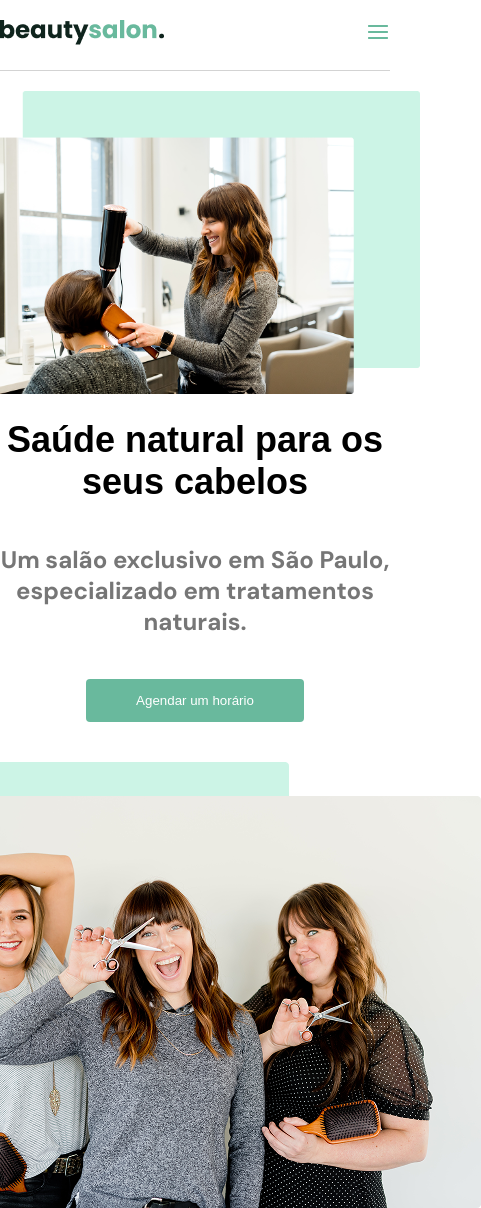
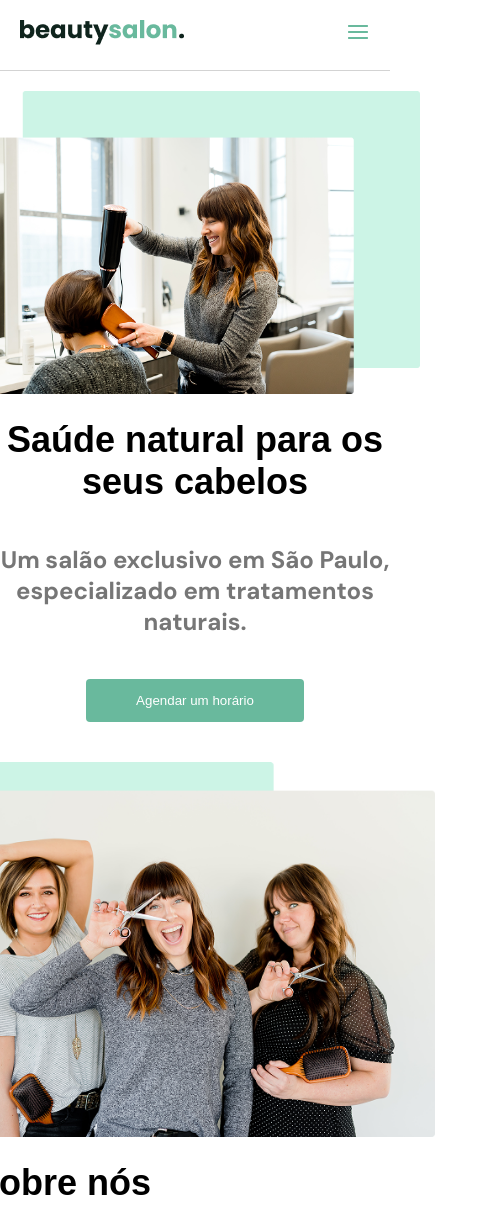
Before and after one commit to abdurahimov005/media-query, a plain HTML site: page index.html in a window 390 px wide. Shown: the top 1208 px of the page, 481 px wide, since content can reach past the window. Drawn offline with Linux system fonts and the light colour scheme.

Commit message:
Bug fixes

```diff
--- a/index.html
+++ b/index.html
@@ -10,7 +10,7 @@
     <link href="https://fonts.googleapis.com/css2?family=DM+Sans:ital,opsz,wght@0,9..40,100..1000;1,9..40,100..1000&display=swap" rel="stylesheet">
 </head>
 <body>
-    <header class="disp wid">
+    <header class="disp wid clsa">
         <div>
             <img src="./Logo.png" alt="">
         </div>
@@ -39,7 +39,7 @@
 
     <div class="disp wid alit pad main2">
         <div>
-            <img src="./Img (1).png" alt="">
+            <img src="./Img (1).png" class="gal1">
         </div>
         <div class="right">
             <h3 class="txt font">Sobre nós</h3><br>
--- a/style.css
+++ b/style.css
@@ -148,6 +148,12 @@ header{
         text-align: center;
         /* margin-top: 30px; */
     }
+    .clsa{
+        padding: 20px 20px;
+    }
+    .gal1{
+        width: 480px;
+    }
     .gal{
         width: 450px;
     }
@@ -156,7 +162,7 @@ header{
     }
     .main2{
         flex-direction: column;
-        padding: 20px 0px;
+        padding: 20px 10px;
     }
     .right{
         padding: 20px ;
@@ -174,7 +180,7 @@ header{
         font-weight: 400;
     }
     .back{
-        padding: 50px 0px;
+        padding: 50px 10px;
     }
     .boxs2{
         /* width: 130px; */
```
